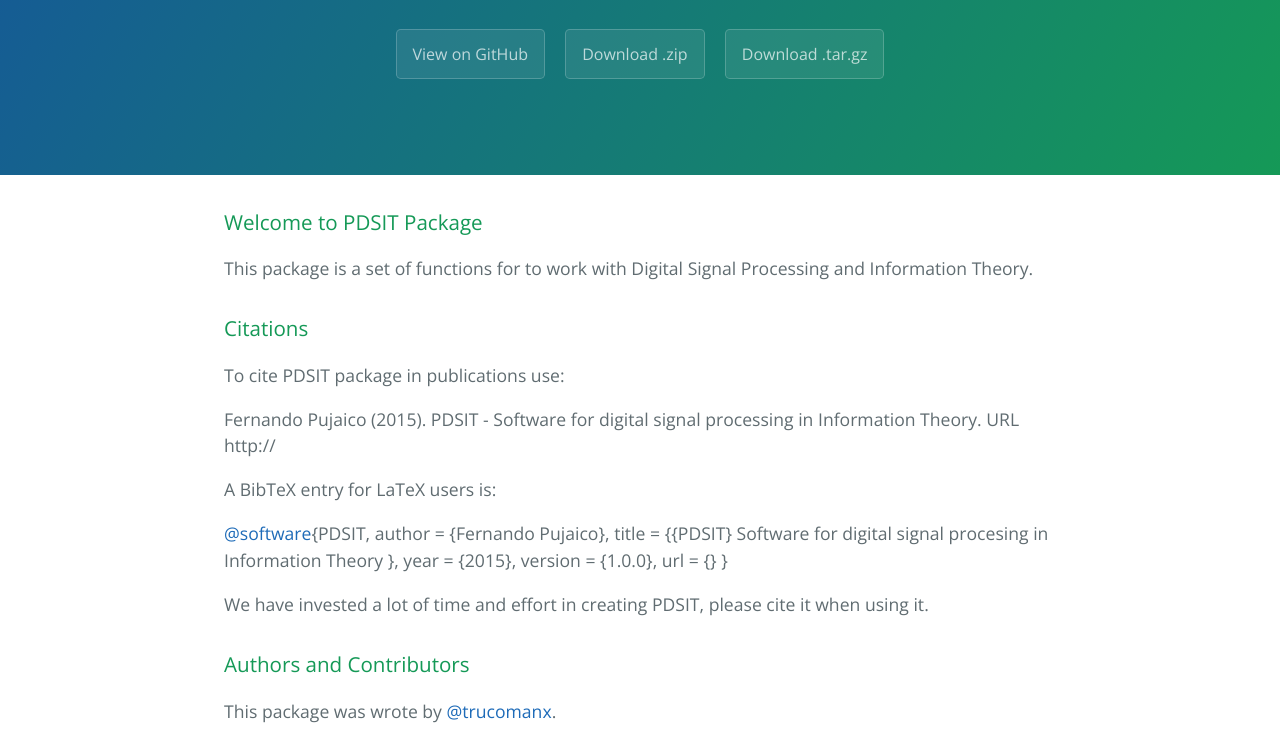
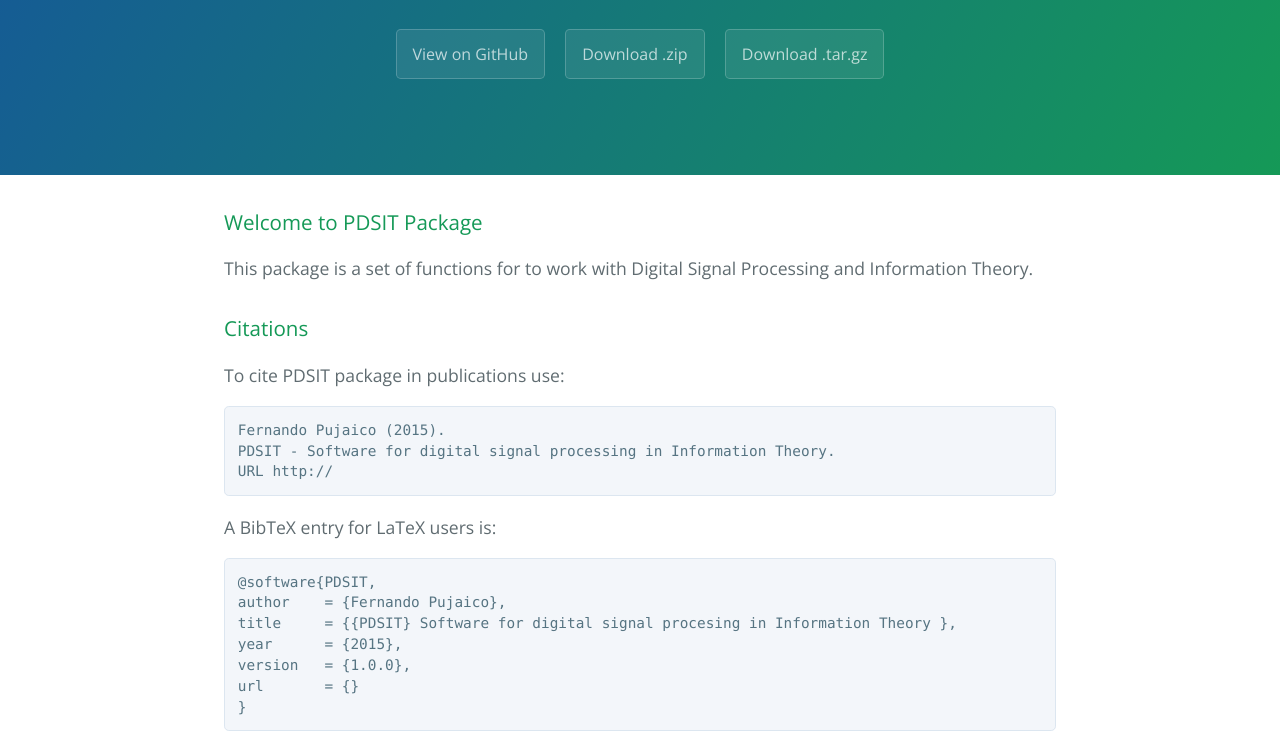
Before and after one commit to trucomanx/pdsit-pkg, a plain HTML site: page index.html in a window 1280 px wide. Shown: the part 208-952 px from the top of the page. Drawn offline with nearby package versions, Linux system fonts and the light colour scheme.

Commit message:
Create gh-pages branch via GitHub

```diff
--- a/index.html
+++ b/index.html
@@ -29,19 +29,21 @@
 
 <p>To cite PDSIT package in publications use:</p>
 
-<p>Fernando Pujaico (2015).
+<pre><code>Fernando Pujaico (2015).
 PDSIT - Software for digital signal processing in Information Theory.
-  URL http:// </p>
+URL http://
+</code></pre>
 
 <p>A BibTeX entry for LaTeX users is:</p>
 
-<p><a href="https://github.com/software" class="user-mention">@software</a>{PDSIT,
+<pre><code>@software{PDSIT,
 author    = {Fernando Pujaico},
 title     = {{PDSIT} Software for digital signal procesing in Information Theory },
 year      = {2015},
 version   = {1.0.0},
 url       = {}
-  }</p>
+}
+</code></pre>
 
 <p>We have invested a lot of time and effort in creating PDSIT, please cite it
 when using it.</p>
--- a/params.json
+++ b/params.json
@@ -1 +1 @@
-{"name":"PdsIT-pkg","tagline":"PDS Information Theory Package","body":"### Welcome to PDSIT Package\r\nThis package is a set of functions for to work with Digital Signal Processing and Information Theory.\r\n\r\n### Citations\r\nTo cite PDSIT package in publications use:\r\n\r\n  Fernando Pujaico (2015).\r\n  PDSIT - Software for digital signal processing in Information Theory.\r\n  URL http:// \r\n\r\nA BibTeX entry for LaTeX users is:\r\n\r\n  @software{PDSIT,\r\n    author    = {Fernando Pujaico},\r\n    title     = {{PDSIT} Software for digital signal procesing in Information Theory },\r\n    year      = {2015},\r\n    version   = {1.0.0},\r\n    url       = {}\r\n  }\r\n\r\nWe have invested a lot of time and effort in creating PDSIT, please cite it\r\nwhen using it.\r\n### Authors and Contributors\r\nThis package was wrote by @trucomanx.\r\n\r\n### Support or Contact\r\nHaving trouble with package? Check out our [documentation](https://help.github.com/pages) or [contact support](https://github.com/contact).\r\n","google":"","note":"Don't delete this file! It's used internally to help with page regeneration."}
+{"name":"PdsIT-pkg","tagline":"PDS Information Theory Package","body":"### Welcome to PDSIT Package\r\nThis package is a set of functions for to work with Digital Signal Processing and Information Theory.\r\n\r\n### Citations\r\nTo cite PDSIT package in publications use:\r\n\r\n    Fernando Pujaico (2015).\r\n    PDSIT - Software for digital signal processing in Information Theory.\r\n    URL http:// \r\n\r\nA BibTeX entry for LaTeX users is:\r\n\r\n    @software{PDSIT,\r\n    author    = {Fernando Pujaico},\r\n    title     = {{PDSIT} Software for digital signal procesing in Information Theory },\r\n    year      = {2015},\r\n    version   = {1.0.0},\r\n    url       = {}\r\n    }\r\n\r\nWe have invested a lot of time and effort in creating PDSIT, please cite it\r\nwhen using it.\r\n### Authors and Contributors\r\nThis package was wrote by @trucomanx.\r\n\r\n### Support or Contact\r\nHaving trouble with package? Check out our [documentation](https://help.github.com/pages) or [contact support](https://github.com/contact).\r\n","google":"","note":"Don't delete this file! It's used internally to help with page regeneration."}
```
Lines whose indentation alone changed are shown as unchanged.
